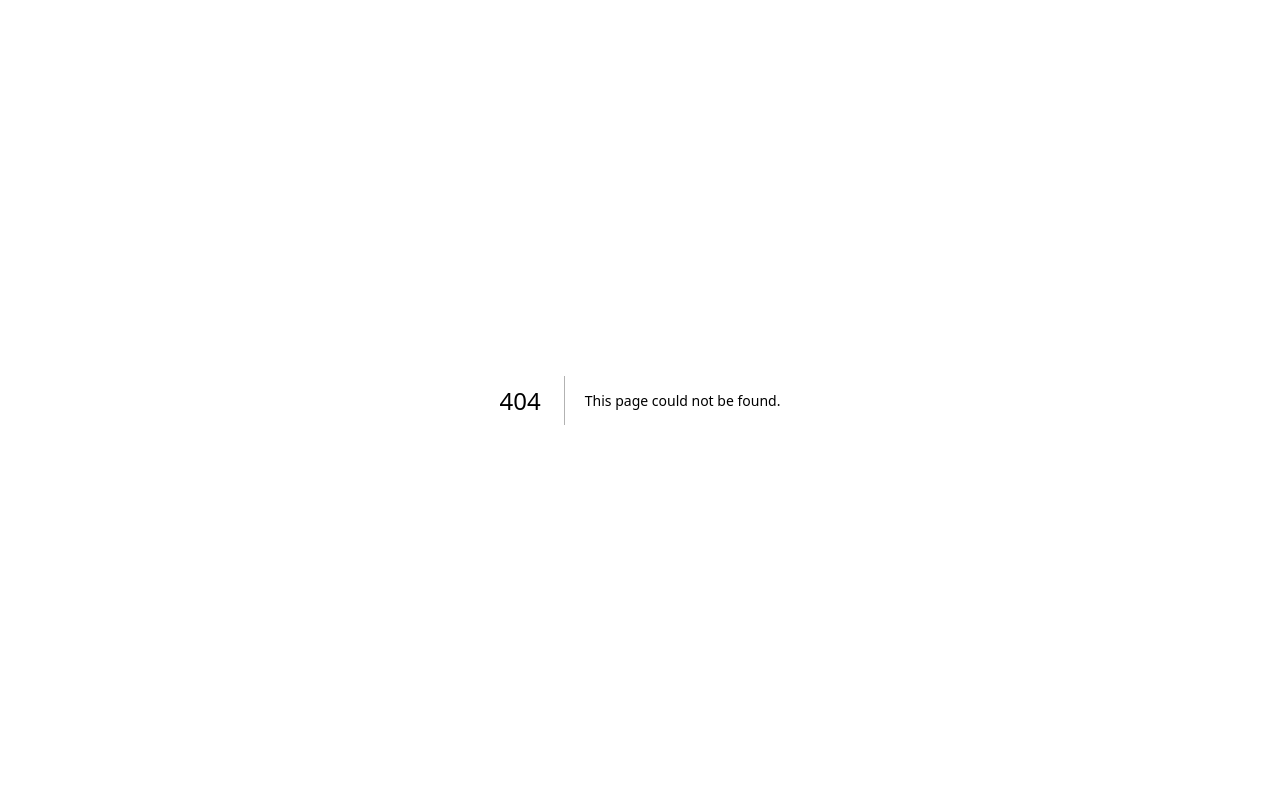
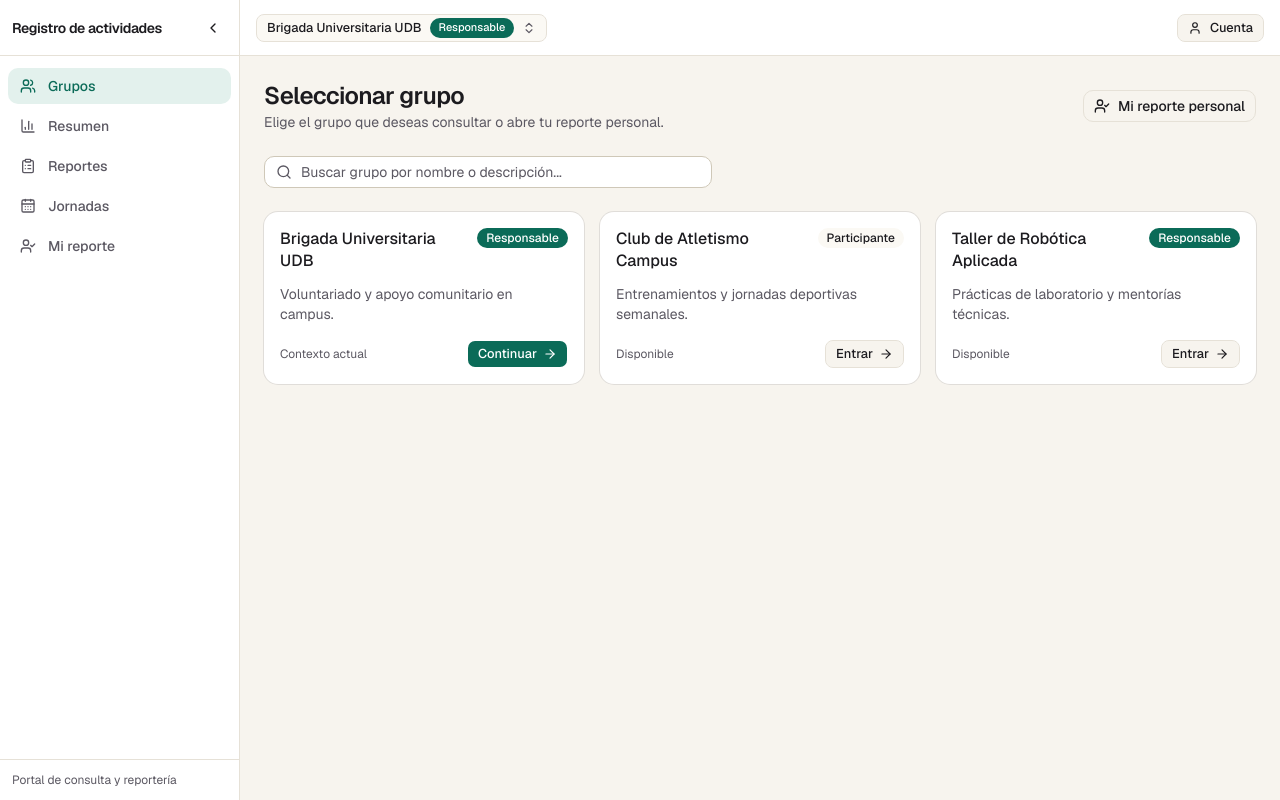
Before and after one commit to ineedoritos/dps104-equipo02-prototipoWeb, a Next.js app in the folder app-web/: page /grupos in a window 1280 px wide. Before the commit this address had no page. Built offline with nearby package versions, Linux system fonts and the light colour scheme.

Commit message:
feat(web): pagina dedicada de seleccion de grupo con buscador (#41)

```diff
--- a/app-web/src/app/(auth)/login/page.tsx
+++ b/app-web/src/app/(auth)/login/page.tsx
@@ -25,7 +25,7 @@ export default function LoginPage() {
       return;
     }
     setError(null);
-    router.push("/dashboard");
+    router.push("/grupos");
   }
 
   return (
--- /dev/null
+++ b/app-web/src/app/(portal)/grupos/page.tsx
@@ -0,0 +1,150 @@
+"use client";
+
+import { useMemo, useState } from "react";
+import { useRouter } from "next/navigation";
+import { ArrowRight, Search, UserCheck, Users } from "lucide-react";
+
+import {
+  CONTEXTOS_BASE,
+  type ContextoPortal,
+  useContextoPortal,
+} from "@/components/layout/contexto-portal";
+import { Badge } from "@/components/ui/badge";
+import { Button } from "@/components/ui/button";
+import {
+  Card,
+  CardContent,
+  CardDescription,
+  CardHeader,
+  CardTitle,
+} from "@/components/ui/card";
+import { Input } from "@/components/ui/input";
+
+export default function GruposPage() {
+  const router = useRouter();
+  const { contextoActivo, seleccionarGrupo, seleccionarPersonal } =
+    useContextoPortal();
+  const [busqueda, setBusqueda] = useState("");
+
+  const gruposFiltrados = useMemo(() => {
+    const termino = busqueda.trim().toLowerCase();
+    if (!termino) return CONTEXTOS_BASE;
+    return CONTEXTOS_BASE.filter(
+      (grupo) =>
+        grupo.nombre.toLowerCase().includes(termino) ||
+        grupo.descripcion.toLowerCase().includes(termino),
+    );
+  }, [busqueda]);
+
+  function entrarAGrupo(grupo: ContextoPortal) {
+    seleccionarGrupo(grupo.id);
+    if (grupo.rol === "responsable") {
+      router.push("/dashboard");
+      return;
+    }
+    router.push("/mi-reporte");
+  }
+
+  function irAMiReporte() {
+    seleccionarPersonal();
+    router.push("/mi-reporte");
+  }
+
+  return (
+    <div className="space-y-6">
+      <div className="flex flex-col sm:flex-row sm:items-center sm:justify-between gap-4">
+        <div>
+          <h1 className="text-2xl font-semibold tracking-tight">
+            Seleccionar grupo
+          </h1>
+          <p className="text-sm text-muted-foreground">
+            Elige el grupo que deseas consultar o abre tu reporte personal.
+          </p>
+        </div>
+
+        <Button
+          type="button"
+          variant="outline"
+          onClick={irAMiReporte}
+          className="gap-2 self-start sm:self-auto"
+        >
+          <UserCheck className="h-4 w-4" />
+          <span>Mi reporte personal</span>
+        </Button>
+      </div>
+
+      <div className="relative max-w-md">
+        <Search className="h-4 w-4 text-muted-foreground absolute left-3 top-1/2 -translate-y-1/2 pointer-events-none" />
+        <Input
+          type="search"
+          placeholder="Buscar grupo por nombre o descripción..."
+          value={busqueda}
+          onChange={(e) => setBusqueda(e.target.value)}
+          className="pl-9 bg-card"
+          aria-label="Buscar grupo"
+        />
+      </div>
+
+      {gruposFiltrados.length === 0 ? (
+        <Card>
+          <CardContent className="py-10 text-center space-y-2">
+            <Users className="h-8 w-8 mx-auto text-muted-foreground" />
+            <p className="text-sm font-medium">
+              No se encontraron grupos con ese criterio
+            </p>
+            <p className="text-xs text-muted-foreground">
+              Intenta con otro nombre o limpia el filtro de búsqueda.
+            </p>
+          </CardContent>
+        </Card>
+      ) : (
+        <div className="grid gap-4 sm:grid-cols-2 lg:grid-cols-3">
+          {gruposFiltrados.map((grupo) => {
+            const esActivo = contextoActivo?.id === grupo.id;
+            return (
+              <Card
+                key={grupo.id}
+                className={esActivo ? "border-primary/60" : undefined}
+              >
+                <CardHeader className="space-y-2">
+                  <div className="flex items-start justify-between gap-2">
+                    <CardTitle className="text-base leading-snug">
+                      {grupo.nombre}
+                    </CardTitle>
+                    {grupo.rol && (
+                      <Badge
+                        variant={
+                          grupo.rol === "responsable" ? "default" : "secondary"
+                        }
+                      >
+                        {grupo.rol === "responsable"
+                          ? "Responsable"
+                          : "Participante"}
+                      </Badge>
+                    )}
+                  </div>
+                  <CardDescription>{grupo.descripcion}</CardDescription>
+                </CardHeader>
+                <CardContent className="flex items-center justify-between gap-2">
+                  <span className="text-xs text-muted-foreground">
+                    {esActivo ? "Contexto actual" : "Disponible"}
+                  </span>
+                  <Button
+                    type="button"
+                    size="sm"
+                    variant={esActivo ? "default" : "outline"}
+                    onClick={() => entrarAGrupo(grupo)}
+                    className="gap-1.5"
+                  >
+                    <span>{esActivo ? "Continuar" : "Entrar"}</span>
+                    <ArrowRight className="h-3.5 w-3.5" />
+                  </Button>
+                </CardContent>
+              </Card>
+            );
+          })}
+        </div>
+      )}
+    </div>
+  );
+}
--- a/app-web/src/app/(portal)/layout.tsx
+++ b/app-web/src/app/(portal)/layout.tsx
@@ -1,3 +1,4 @@
+import { ContextoPortalProvider } from "@/components/layout/contexto-portal";
 import { PortalShell } from "@/components/layout/portal-shell";
 
 export default function PortalLayout({
@@ -5,5 +6,9 @@ export default function PortalLayout({
 }: Readonly<{
   children: React.ReactNode;
 }>) {
-  return <PortalShell>{children}</PortalShell>;
+  return (
+    <ContextoPortalProvider>
+      <PortalShell>{children}</PortalShell>
+    </ContextoPortalProvider>
+  );
 }
--- /dev/null
+++ b/app-web/src/components/layout/contexto-portal.tsx
@@ -0,0 +1,92 @@
+"use client";
+
+import { createContext, useContext, useState } from "react";
+
+export type RolGrupo = "responsable" | "participante";
+
+export interface ContextoPortal {
+  id: string;
+  nombre: string;
+  descripcion: string;
+  tipo: "grupo" | "personal";
+  rol?: RolGrupo;
+}
+
+export const CONTEXTOS_BASE: ContextoPortal[] = [
+  {
+    id: "grupo-voluntariado",
+    nombre: "Brigada Universitaria UDB",
+    descripcion: "Voluntariado y apoyo comunitario en campus.",
+    tipo: "grupo",
+    rol: "responsable",
+  },
+  {
+    id: "grupo-deporte",
+    nombre: "Club de Atletismo Campus",
+    descripcion: "Entrenamientos y jornadas deportivas semanales.",
+    tipo: "grupo",
+    rol: "participante",
+  },
+  {
+    id: "grupo-laboratorio",
+    nombre: "Taller de Robótica Aplicada",
+    descripcion: "Prácticas de laboratorio y mentorías técnicas.",
+    tipo: "grupo",
+    rol: "responsable",
+  },
+];
+
+interface ContextoPortalValor {
+  contextoActivo: ContextoPortal | null;
+  seleccionarGrupo: (id: string) => ContextoPortal | null;
+  seleccionarPersonal: () => void;
+}
+
+const PERSONAL_CONTEXTO: ContextoPortal = {
+  id: "personal",
+  nombre: "Mi reporte personal",
+  descripcion: "Consulta consolidada de tus asistencias e historial.",
+  tipo: "personal",
+};
+
+const ContextoPortalContext = createContext<ContextoPortalValor | null>(null);
+
+export function ContextoPortalProvider({
+  children,
+}: {
+  children: React.ReactNode;
+}) {
+  const [contextoActivo, setContextoActivo] = useState<ContextoPortal | null>(
+    CONTEXTOS_BASE[0],
+  );
+
+  function seleccionarGrupo(id: string): ContextoPortal | null {
+    const encontrado = CONTEXTOS_BASE.find((item) => item.id === id) ?? null;
+    if (encontrado) {
+      setContextoActivo(encontrado);
+    }
+    return encontrado;
+  }
+
+  function seleccionarPersonal() {
+    setContextoActivo(PERSONAL_CONTEXTO);
+  }
+
+  return (
+    <ContextoPortalContext.Provider
+      value={{ contextoActivo, seleccionarGrupo, seleccionarPersonal }}
+    >
+      {children}
+    </ContextoPortalContext.Provider>
+  );
+}
+
+export function useContextoPortal(): ContextoPortalValor {
+  const contexto = useContext(ContextoPortalContext);
+  if (!contexto) {
+    throw new Error(
+      "useContextoPortal debe usarse dentro de ContextoPortalProvider.",
+    );
+  }
+  return contexto;
+}
--- a/app-web/src/components/layout/portal-shell.tsx
+++ b/app-web/src/components/layout/portal-shell.tsx
@@ -8,13 +8,16 @@ import {
   CalendarDays,
   ChevronLeft,
   ChevronRight,
+  ChevronsUpDown,
   ClipboardList,
   LogOut,
   Menu,
   User,
   UserCheck,
+  Users,
 } from "lucide-react";
 
+import { useContextoPortal } from "@/components/layout/contexto-portal";
 import { Badge } from "@/components/ui/badge";
 import { Button } from "@/components/ui/button";
 import {
@@ -26,13 +29,6 @@ import {
   DropdownMenuSeparator,
   DropdownMenuTrigger,
 } from "@/components/ui/dropdown-menu";
-import {
-  Select,
-  SelectContent,
-  SelectItem,
-  SelectTrigger,
-  SelectValue,
-} from "@/components/ui/select";
 import { Separator } from "@/components/ui/separator";
 import {
   Sheet,
@@ -48,35 +44,6 @@ import {
 } from "@/components/ui/tooltip";
 import { cn } from "@/lib/utils";
 
-type RolGrupo = "responsable" | "participante";
-
-interface ContextoPortal {
-  id: string;
-  nombre: string;
-  tipo: "grupo" | "personal";
-  rol?: RolGrupo;
-}
-
-const CONTEXTOS_BASE: ContextoPortal[] = [
-  {
-    id: "grupo-voluntariado",
-    nombre: "Brigada Universitaria UDB",
-    tipo: "grupo",
-    rol: "responsable",
-  },
-  {
-    id: "grupo-deporte",
-    nombre: "Club de Atletismo Campus",
-    tipo: "grupo",
-    rol: "participante",
-  },
-  {
-    id: "personal",
-    nombre: "Mi reporte personal",
-    tipo: "personal",
-  },
-];
-
 interface ItemNavegacion {
   href: string;
   etiqueta: string;
@@ -85,6 +52,11 @@ interface ItemNavegacion {
 }
 
 const ITEMS_NAVEGACION: ItemNavegacion[] = [
+  {
+    href: "/grupos",
+    etiqueta: "Grupos",
+    icono: Users,
+  },
   {
     href: "/dashboard",
     etiqueta: "Resumen",
@@ -166,28 +138,16 @@ function ListaNavegacion({
 export function PortalShell({ children }: { children: React.ReactNode }) {
   const pathname = usePathname();
   const router = useRouter();
+  const { contextoActivo, seleccionarPersonal } = useContextoPortal();
   const [colapsado, setColapsado] = useState(false);
   const [menuMovilAbierto, setMenuMovilAbierto] = useState(false);
-  const [contextoId, setContextoId] = useState<string>(CONTEXTOS_BASE[0].id);
-
-  const contextoActivo =
-    CONTEXTOS_BASE.find((item) => item.id === contextoId) ?? CONTEXTOS_BASE[0];
 
   const esResponsable =
-    contextoActivo.tipo === "grupo" && contextoActivo.rol === "responsable";
+    contextoActivo?.tipo === "grupo" && contextoActivo.rol === "responsable";
 
   const itemsVisibles = ITEMS_NAVEGACION.filter(
     (item) => !item.soloResponsable || esResponsable,
   );
-
-  function manejarCambioContexto(nuevoId: string | null) {
-    if (!nuevoId) return;
-    setContextoId(nuevoId);
-    const seleccionado = CONTEXTOS_BASE.find((item) => item.id === nuevoId);
-    if (seleccionado && seleccionado.rol !== "responsable") {
-      router.push("/mi-reporte");
-    }
-  }
 
   return (
     <div className="min-h-screen flex bg-background text-foreground">
@@ -206,7 +166,7 @@ export function PortalShell({ children }: { children: React.ReactNode }) {
         >
           {!colapsado && (
             <Link
-              href="/dashboard"
+              href="/grupos"
               className="text-sm font-semibold tracking-tight text-foreground truncate"
             >
               Registro de actividades
@@ -275,36 +235,33 @@ export function PortalShell({ children }: { children: React.ReactNode }) {
               </SheetContent>
             </Sheet>
 
-            {/* Selector de grupo / modo personal */}
-            <Select value={contextoId} onValueChange={manejarCambioContexto}>
-              <SelectTrigger
-                className="w-[220px] sm:w-[280px] bg-secondary"
-                aria-label="Seleccionar grupo o vista personal"
+            {/* Acceso a la página de selección de grupo */}
+            <Button
+              type="button"
+              variant="outline"
+              size="sm"
+              className="gap-2 max-w-[240px] sm:max-w-[340px] bg-secondary"
+              render={<Link href="/grupos" />}
             >
-                <SelectValue placeholder="Selecciona un contexto" />
-              </SelectTrigger>
-              <SelectContent>
-                {CONTEXTOS_BASE.map((item) => (
-                  <SelectItem key={item.id} value={item.id}>
-                    <span className="flex items-center gap-2">
-                      <span className="truncate">{item.nombre}</span>
-                      {item.rol && (
+              <span className="truncate">
+                {contextoActivo?.nombre ?? "Seleccionar grupo"}
+              </span>
+              {contextoActivo?.rol && (
                 <Badge
                   variant={
-                            item.rol === "responsable" ? "default" : "secondary"
+                    contextoActivo.rol === "responsable"
+                      ? "default"
+                      : "secondary"
                   }
-                          className="text-[11px] font-medium"
+                  className="text-[11px] font-medium shrink-0"
                 >
-                          {item.rol === "responsable"
+                  {contextoActivo.rol === "responsable"
                     ? "Responsable"
                     : "Participante"}
                 </Badge>
               )}
-                    </span>
-                  </SelectItem>
-                ))}
-              </SelectContent>
-            </Select>
+              <ChevronsUpDown className="h-3.5 w-3.5 text-muted-foreground shrink-0" />
+            </Button>
           </div>
 
           {/* Menú de usuario */}
@@ -336,7 +293,16 @@ export function PortalShell({ children }: { children: React.ReactNode }) {
                 </DropdownMenuLabel>
               </DropdownMenuGroup>
               <DropdownMenuSeparator />
-              <DropdownMenuItem onClick={() => router.push("/mi-reporte")}>
+              <DropdownMenuItem onClick={() => router.push("/grupos")}>
+                <Users className="mr-2 h-4 w-4" />
+                <span>Cambiar grupo</span>
+              </DropdownMenuItem>
+              <DropdownMenuItem
+                onClick={() => {
+                  seleccionarPersonal();
+                  router.push("/mi-reporte");
+                }}
+              >
                 <UserCheck className="mr-2 h-4 w-4" />
                 <span>Mi reporte personal</span>
               </DropdownMenuItem>
```
Lines whose indentation alone changed are shown as unchanged.
